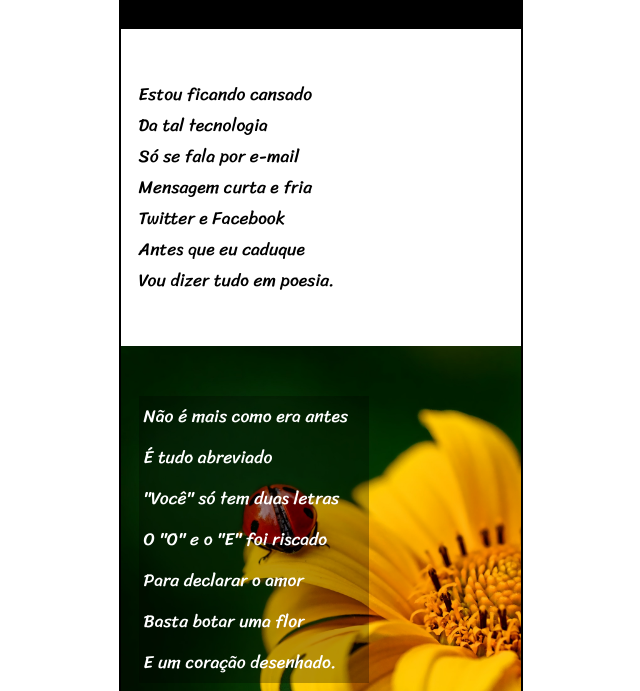
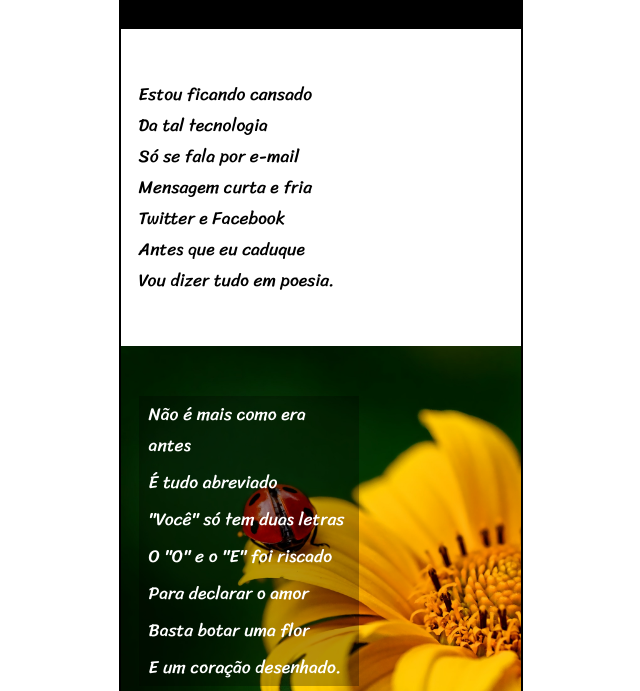
Before and after one commit to Christopher-Lima/HTML5_CSS3, a plain HTML site: page desafios/d018/index.html in a window 1280 px wide. Shown: the part 109-800 px from the top of the page, without its empty margins (319-959 px from the left). Drawn offline with Linux system fonts and the light colour scheme.

Commit message:
Update style.css

```diff
--- a/desafios/d018/estilos/style.css
+++ b/desafios/d018/estilos/style.css
@@ -57,10 +57,10 @@ section{
     margin-top: 50px;
 }
 .estrofe_imagem p{
-    width: 220px;
+    width: 200px;
     color: white;
     background-color: rgba(0, 0, 0, 0.281);
-    padding: 5px;
+    padding: 3px 10px
 }
 #e2{
     background: goldenrod url(../imagens/background001.jpg) right center;
```
